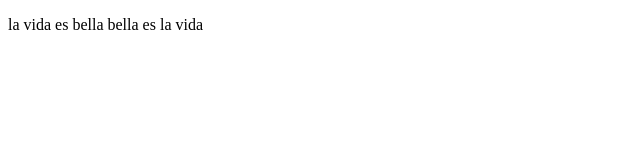
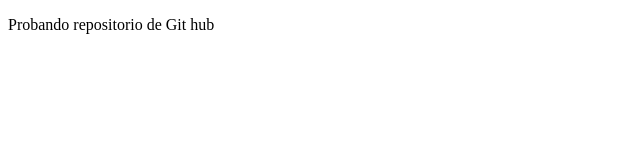
Before and after one commit to Stipideses/Cursos-de-stip, a plain HTML site: page index.html in a window 1280 px wide. Shown: the full height of the page, 0-640 px from the left. Drawn offline with Linux system fonts and the light colour scheme.

Commit message:
segundo cambio

```diff
--- a/index.html
+++ b/index.html
@@ -8,8 +8,7 @@
 </head>
 <body>
     <p>
-        la vida es bella
-        bella es la vida
+        Probando repositorio de Git hub
     </p>
 </body>
 </html>
```
